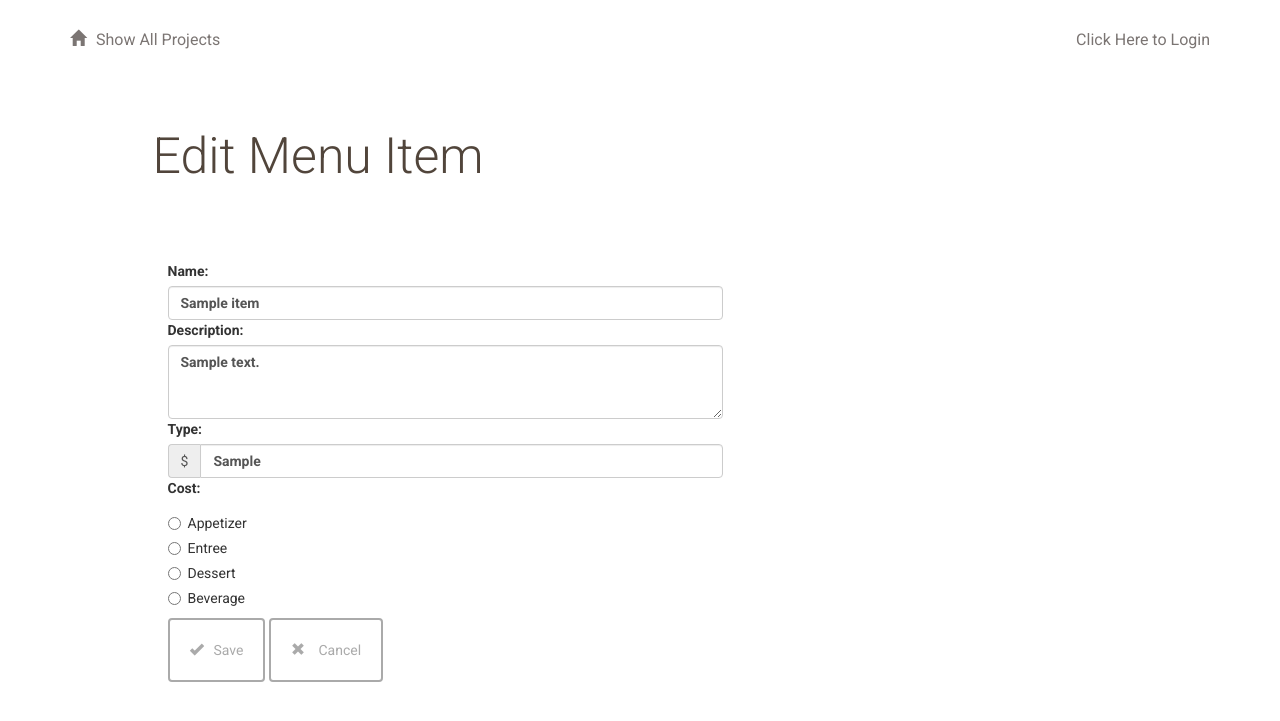
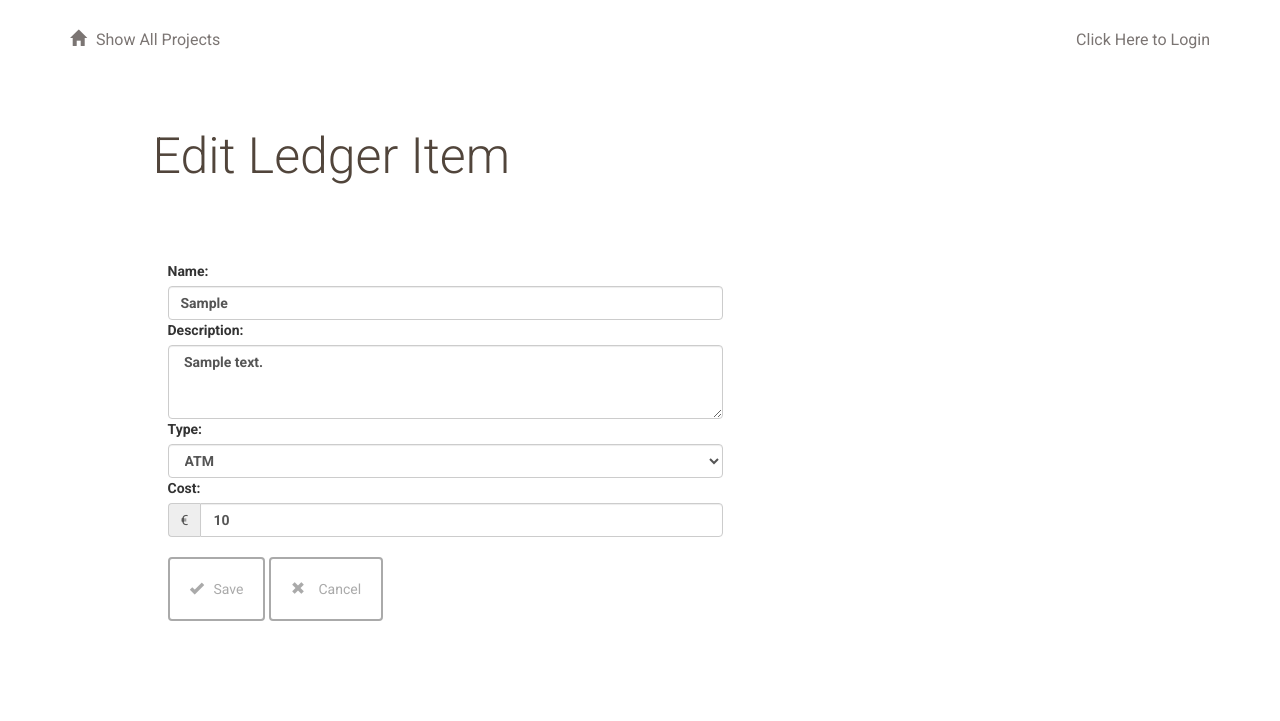
Before and after one commit to GeneKao/catalog-app, a Flask app: page /project/1/ledger/1/edit in a window 1280 px wide. Shown: the top 721 px of the page. Run offline with Flask 2, Linux system fonts and the light colour scheme; tables that the repository leaves empty hold one stand-in row (values such as "Sample post"); some libraries are stand-ins or nearby versions.

Commit message:
Fix some bug so ledger can be edited

```diff
--- a/app/application.py
+++ b/app/application.py
@@ -268,6 +268,14 @@ def deleteProject(project_id):
         return render_template('deleteProject.html', project=projectToDelete)
 
 
+ledger_types = ("ATM", "Bar_Restaurant", "Business expenses", "Cash", "Education",
+                "Family_Friends", "Food_Groceries", "Healthcare_Drug_Stores",
+                "Household_Utilities", "Income", "Insurance_Funances",
+                "Leisure_Enterainment", "Media_Electronics", "Salary",
+                "Saving_Investments", "Shopping", "Subsriptions_Donations",
+                "Tax_Fines", "Transport_Car", "Travel_Holidays")
+
+
 # Show a project ledger
 @app.route('/project/<int:project_id>/')
 @app.route('/project/<int:project_id>/ledger/')
@@ -279,19 +287,13 @@ def showLedger(project_id):
     if 'username' not in login_session or creator.id != login_session['user_id']:
         return render_template('publicledger.html', items=items, project=project, creator=creator)
     else:
-        return render_template('ledger.html', items=items, project=project, creator=creator)
+        return render_template('ledger.html', items=items, project=project, creator=creator, ledger_types=ledger_types)
 
 
 # Create a new ledger item
 @app.route('/project/<int:project_id>/ledger/new/', methods=['GET', 'POST'])
 def newLedgerItem(project_id):
     project = session.query(Project).filter_by(id=project_id).one()
-    ledger_types = ("ATM", "Bar & Restaurant", "Business expenses", "Cash", "Education",
-                    "Family & Friends", "Food & Groceries", "Healthcare & Drug Stores",
-                    "Household & Utilities", "Income", "Insurance & Funances",
-                    "Leisure & Enterainment", "Media & Electronics", "Salary",
-                    "Saving & Investments", "Shopping", "Subsriptions & Donations",
-                    "Tax & Fines", "Transport & Car", "Travel & Holidays")
 
     if request.method == 'POST':
         newItem = Ledger_Item(name=request.form['name'], description=request.form['description'],
@@ -316,16 +318,16 @@ def editLedgerItem(project_id, ledger_id):
             editedItem.name = request.form['name']
         if request.form['description']:
             editedItem.description = request.form['description']
-        if request.form['price']:
-            editedItem.price = request.form['price']
-        if request.form['course']:
-            editedItem.course = request.form['course']
+        if request.form['types']:
+            editedItem.price = request.form['types']
+        if request.form['cost']:
+            editedItem.course = request.form['cost']
             session.add(editedItem)
             session.commit()
             flash('Menu Item Successfully Edited')
         return redirect(url_for('showLedger', project_id=project_id))
     else:
-        return render_template('editLedgerItem.html', project_id=project_id, ledger_id=ledger_id, item=editedItem)
+        return render_template('editLedgerItem.html', project_id=project_id, ledger_id=ledger_id, item=editedItem, ledger_types=ledger_types)
 
 
 # Delete a ledger item
@@ -339,7 +341,7 @@ def deleteLedgerItem(project_id, ledger_id):
         flash('Menu Item Successfully Deleted')
         return redirect(url_for('showLedger', project_id=project_id))
     else:
-        return render_template('deleteLedgerItem.html', item=itemToDelete)
+        return render_template('deleteLedgerItem.html', item=itemToDelete, project_id=project_id)
 
 
 if __name__ == '__main__':
--- a/app/templates/editLedgerItem.html
+++ b/app/templates/editLedgerItem.html
@@ -6,48 +6,52 @@
 </div>
 <div class="row banner menu">
   <div class="col-md-11 col-md-offset-1 padding-none">
-            <h1>Edit Menu Item</h1>
+    <h1>Edit Ledger Item</h1>
   </div>
 </div>
 <div class="row">
   <div class="col-md-6 col-md-offset-1 padding-top">
     <form action="#" method = "post">
       <div class="form-group">
+
+
+
+
         <label for="name">Name:</label>
-                    <input type ="text" maxlength="100" class="form-control" name="name" value="{{item.name }}">
+        <input type ="text" maxlength="50" class="form-control" name="name" placeholder= "Name of the expense" value= {{item.name}}>
 
         <label for="description">Description:</label>
-                    <textarea class="form-control" maxlength="250" rows="3" name="description">{{item.description}}</textarea>
+        <textarea class="form-control" maxlength="250" rows="3" name="description" placeholder="Description of the expense"> {{item.description}} </textarea>
+
 
         <label for="types">Type:</label>
+        <select class="form-control" name="types">
+
+          {% for ledger_type in ledger_types %}
+
+          {% if ledger_type == item.types %}
+          <option name="types" selected value={{ ledger_type }}>{{ ledger_type }}</option>
+          {% else %}
+          <option name="types" value={{ ledger_type }}>{{ ledger_type }}</option>
+          {% endif %}
+
+          {% endfor %}
+        </select>
+
+        <label for="cost">Cost:</label>
         <div class="input-group">
-                        <div class="input-group-addon">$</div>
-                        <input type ="text" maxlength="10" class="form-control" name="types" value="{{item.types}}">
+          <div class="input-group-addon"> € </div>
+          <input type ="number" step="0.01" class="form-control" maxlength="10" name="cost" placeholder="Price in €" value={{item.cost}}>
         </div>
-                    <label for="cost">Cost:</label>
-                    <div class="radio">
-                      <label>
-                        <input type="radio" name="cost" id="course1" value="Appetizer" {% if item.cost == 'Appetizer'%}checked{%endif%}>Appetizer
-                      </label>
-                    </div>
-                    <div class="radio">
-                      <label>
-                        <input type="radio" name="cost" id="course2" value="Entree" {% if item.cost == 'Entree' %}checked{%endif%}>Entree
-                      </label>
-                    </div>
-                    <div class="radio">
-                      <label>
-                        <input type="radio" name="cost" id="course3" value="Dessert" {% if item.cost == 'Dessert'%}checked{%endif%}>Dessert
-                      </label>
-                    </div>
-                    <div class="radio">
-                      <label>
-                        <input type="radio" name="cost" id="course4" value="Beverage" {%if item.cost =='Beverage'%}checked{%endif%}>Beverage
-                      </label>
-                    </div>
+
+        <div><br></div>
+
+
+
+
         <button type="submit" class="btn btn-default" id="submit" type="submit">
           <span class="glyphicon glyphicon-ok" aria-hidden="true"></span>Save</button>
-                    <a href = '{{url_for('showProjects')}}'>
+        <a href = "{{url_for('showProjects')}}">
           <button class="btn btn-default delete">
             <span class="glyphicon glyphicon-remove" aria-hidden="true"></span> Cancel</button>
         </a>
```
Also changed, not shown: app/models.py (+6 -2 lines), app/templates/deleteLedgerItem.html (+7 -5 lines), app/templates/ledger.html (+7 -5 lines), app/templates/newLedgerItem.html (+5 -2 lines). Lines whose indentation alone changed are shown as unchanged.
